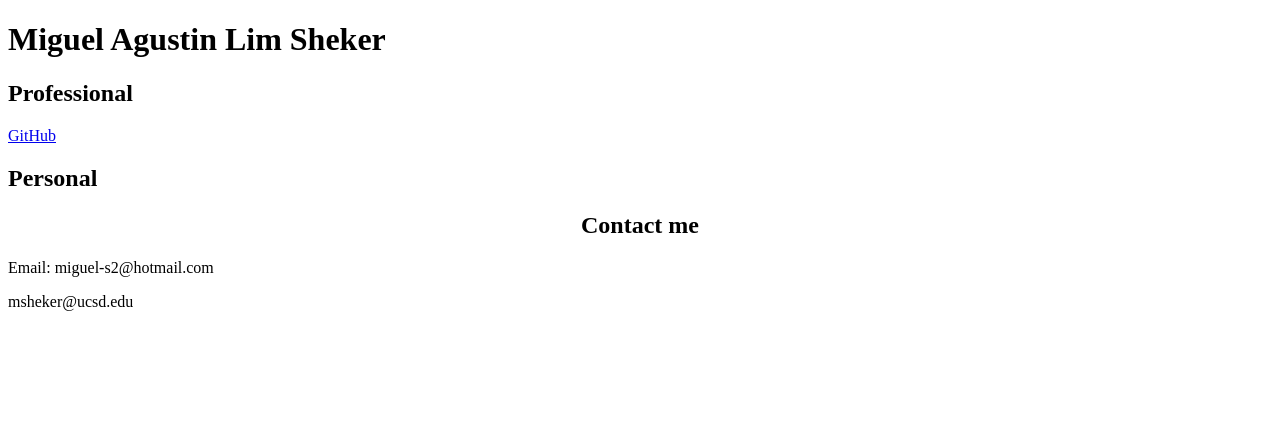
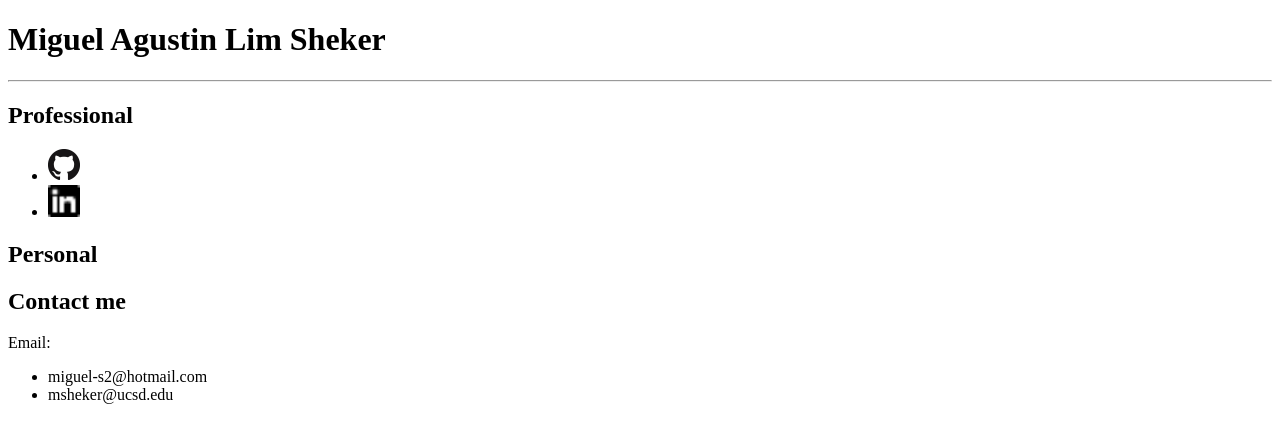
Before and after one commit to msheker/msheker.github.io, a plain HTML site: page index.html in a window 1280 px wide. Drawn offline with Linux system fonts and the light colour scheme.

Commit message:
hyperlinked github and linked in

```diff
--- a/index.html
+++ b/index.html
@@ -1,23 +1,34 @@
 <!DOCTYPE HTML>
-<html>
+<html lang="en">
 <head>
 	<title>Miguel Agustin Lim Sheker</title>
 	<meta charset= "utf-8"/>
 </head>
 
 <body>
-		<h1>Miguel Agustin Lim Sheker</h2>
+	<h1>Miguel Agustin Lim Sheker</h1>
+	<hr>
+	<h2>Professional</h2>
 	<div class="tab">
-			<h2>Professional</h2>
-			<a href="https://https://github.com/msheker"> GitHub </a>
+		<ul>
+			<li><a href="https://github.com/msheker">
+				<img src= "GitHub-Mark-32px.png" height="32" width="32" alt="GitHub">
+			</a></li>
+			<li><a href="https://linkedin.com/in/msheker">
+				<img src="In-Black-14px.png" height="32" width="32" alt="LinkedIn">
+			</a></li>
+		</ul>
 	</div>
 	<div class="tab">
-			<h2>Personal<h2>
+		<h2>Personal</h2>
 	</div>
 	<div id="contact">
-			<h2 align= center>Contact me</h2>
-			<p>Email: miguel-s2@hotmail.com </p>
-			<p>msheker@ucsd.edu</p>
+		<h2>Contact me</h2>
+		<p>Email: </p>
+		<ul>
+			<li>miguel-s2@hotmail.com </li>
+			<li>msheker@ucsd.edu</li>
+		</ul>
 	</div>
 </body>
 </html>
```
Also changed, not shown: GitHub-Mark-32px.png (added), In-Black-14px.png (added). Lines whose indentation alone changed are shown as unchanged.
